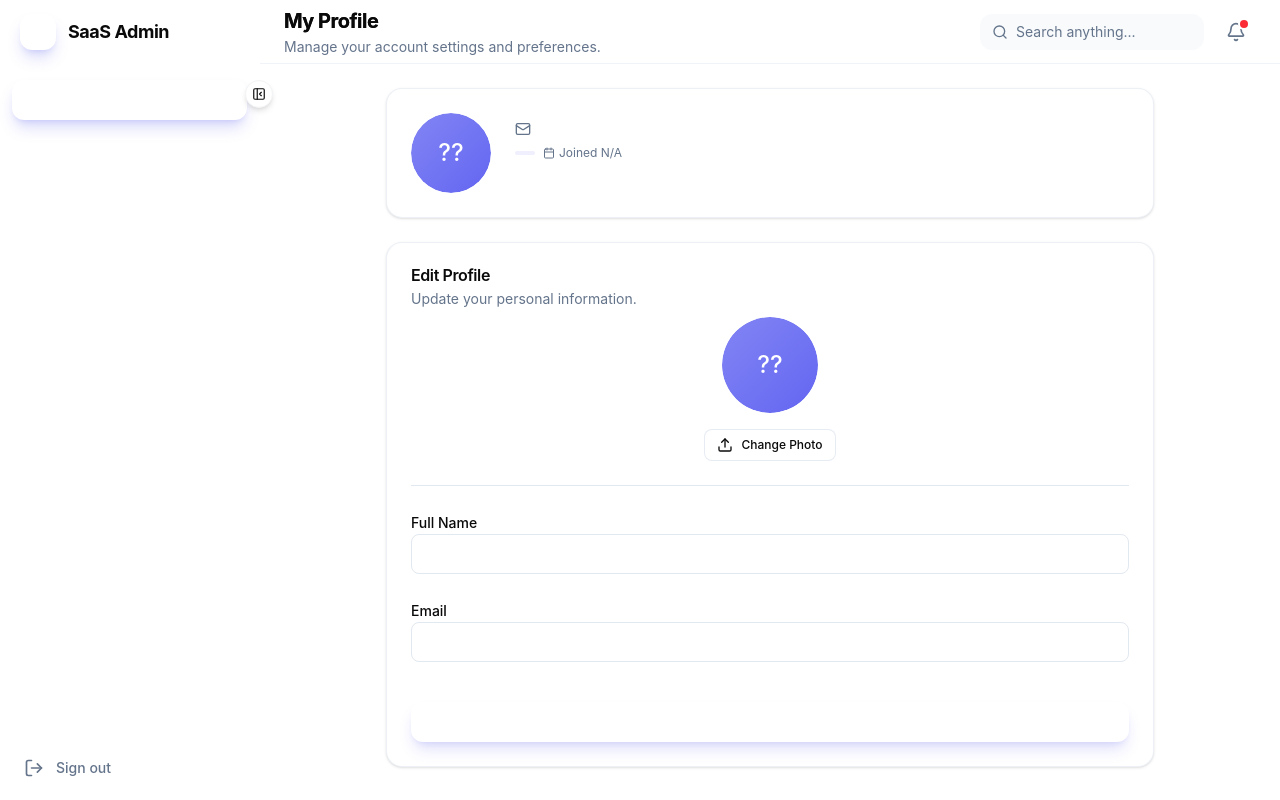
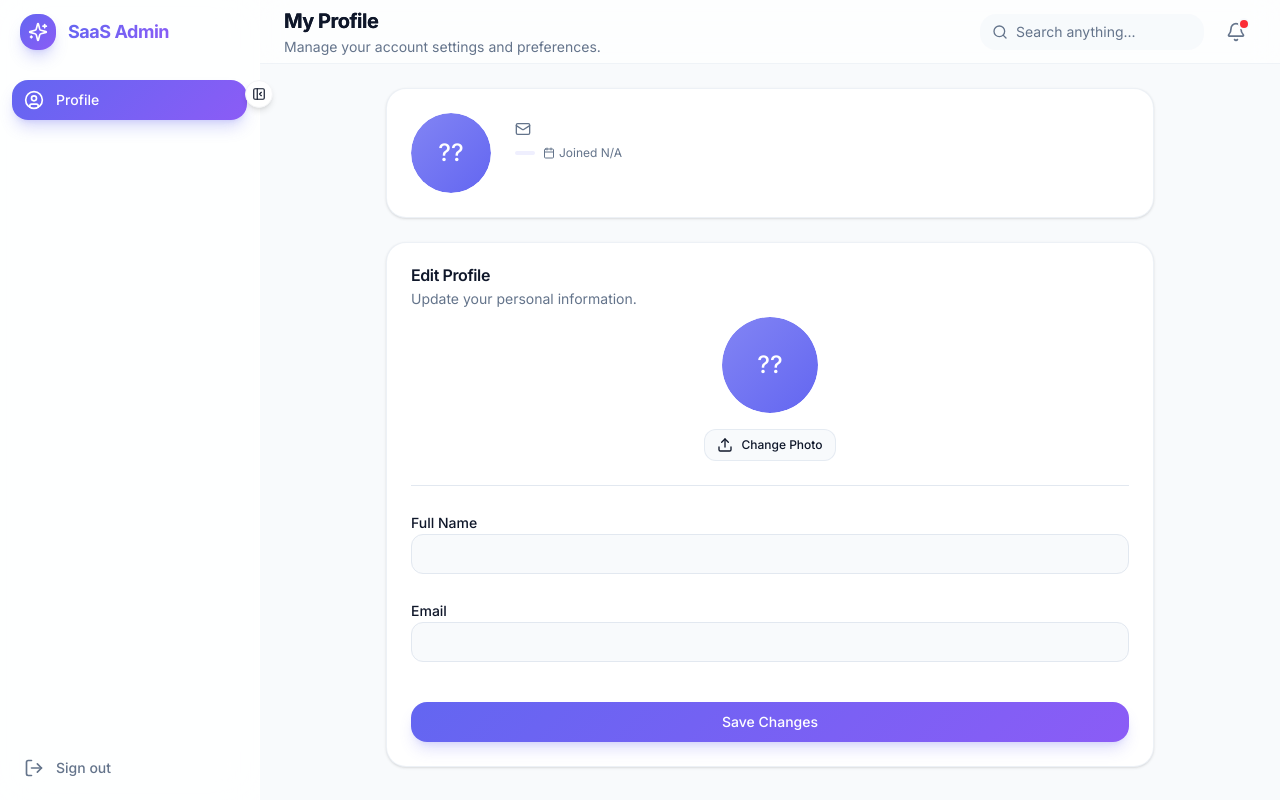
Before and after one commit to yutisio12/react-template, a Next.js app: page /dashboard/profile in a window 1280 px wide. Built offline with nearby package versions, Linux system fonts and the light colour scheme; no server answers.

Commit message:
FE:
- rectifying global css
- rectifying layout js

```diff
--- a/src/app/globals.css
+++ b/src/app/globals.css
@@ -3,13 +3,14 @@
 @custom-variant dark (&:is(.dark *));
 
 @theme {
-  --color-background: #ffffff;
-  --color-foreground: #0a0a0a;
+  --color-background: #f8fafc;
+  --color-foreground: #0f172a;
   --font-sans: "Inter", ui-sans-serif, system-ui, sans-serif;
   --font-mono: ui-monospace, SFMono-Regular, "SF Mono", Menlo, monospace;
 
   --color-primary: #6366f1;
   --color-primary-foreground: #ffffff;
+  --color-primary-light: #818cf8;
   --color-secondary: #f1f5f9;
   --color-secondary-foreground: #0f172a;
   --color-muted: #f1f5f9;
@@ -22,12 +23,12 @@
   --color-input: #e2e8f0;
   --color-ring: #6366f1;
   --color-card: #ffffff;
-  --color-card-foreground: #0a0a0a;
+  --color-card-foreground: #0f172a;
   --color-popover: #ffffff;
-  --color-popover-foreground: #0a0a0a;
-  --color-sidebar: #f8fafc;
+  --color-popover-foreground: #0f172a;
+  --color-sidebar: #ffffff;
   --color-sidebar-foreground: #334155;
-  --color-sidebar-border: #e2e8f0;
+  --color-sidebar-border: #f1f5f9;
   --color-sidebar-accent: #6366f1;
   --color-sidebar-accent-foreground: #ffffff;
   --color-chart-1: #6366f1;
@@ -35,11 +36,14 @@
   --color-chart-3: #a78bfa;
   --color-chart-4: #c4b5fd;
   --color-chart-5: #ddd6fe;
+  --color-success: #10b981;
+  --color-warning: #f59e0b;
 
-  --radius-sm: 0.25rem;
-  --radius-md: 0.375rem;
-  --radius-lg: 0.5rem;
-  --radius-xl: 0.75rem;
+  --radius-sm: 0.375rem;
+  --radius-md: 0.5rem;
+  --radius-lg: 0.75rem;
+  --radius-xl: 1rem;
+  --radius-2xl: 1.25rem;
 }
 
 @layer base {
@@ -51,3 +55,37 @@
     font-family: var(--font-sans);
   }
 }
+
+@layer utilities {
+  .glass {
+    background: rgba(255, 255, 255, 0.7);
+    backdrop-filter: blur(12px);
+    -webkit-backdrop-filter: blur(12px);
+  }
+  .glass-sidebar {
+    background: rgba(255, 255, 255, 0.85);
+    backdrop-filter: blur(20px);
+    -webkit-backdrop-filter: blur(20px);
+  }
+  .gradient-primary {
+    background: linear-gradient(135deg, #6366f1 0%, #8b5cf6 100%);
+  }
+  .gradient-success {
+    background: linear-gradient(135deg, #10b981 0%, #34d399 100%);
+  }
+  .gradient-warning {
+    background: linear-gradient(135deg, #f59e0b 0%, #fbbf24 100%);
+  }
+  .gradient-info {
+    background: linear-gradient(135deg, #3b82f6 0%, #60a5fa 100%);
+  }
+  .gradient-rose {
+    background: linear-gradient(135deg, #f43f5e 0%, #fb7185 100%);
+  }
+  .text-gradient {
+    background: linear-gradient(135deg, #6366f1, #8b5cf6);
+    -webkit-background-clip: text;
+    -webkit-text-fill-color: transparent;
+    background-clip: text;
+  }
+}
--- a/src/app/layout.js
+++ b/src/app/layout.js
@@ -9,6 +9,12 @@ export const metadata = {
 export default function RootLayout({ children }) {
   return (
     <html lang="en" suppressHydrationWarning>
+      <head>
+        <link
+          href="https://fonts.googleapis.com/css2?family=Inter:wght@400;500;600;700&display=swap"
+          rel="stylesheet"
+        />
+      </head>
       <body className="antialiased min-h-screen flex flex-col">
         <AuthProvider>
           {children}
```
